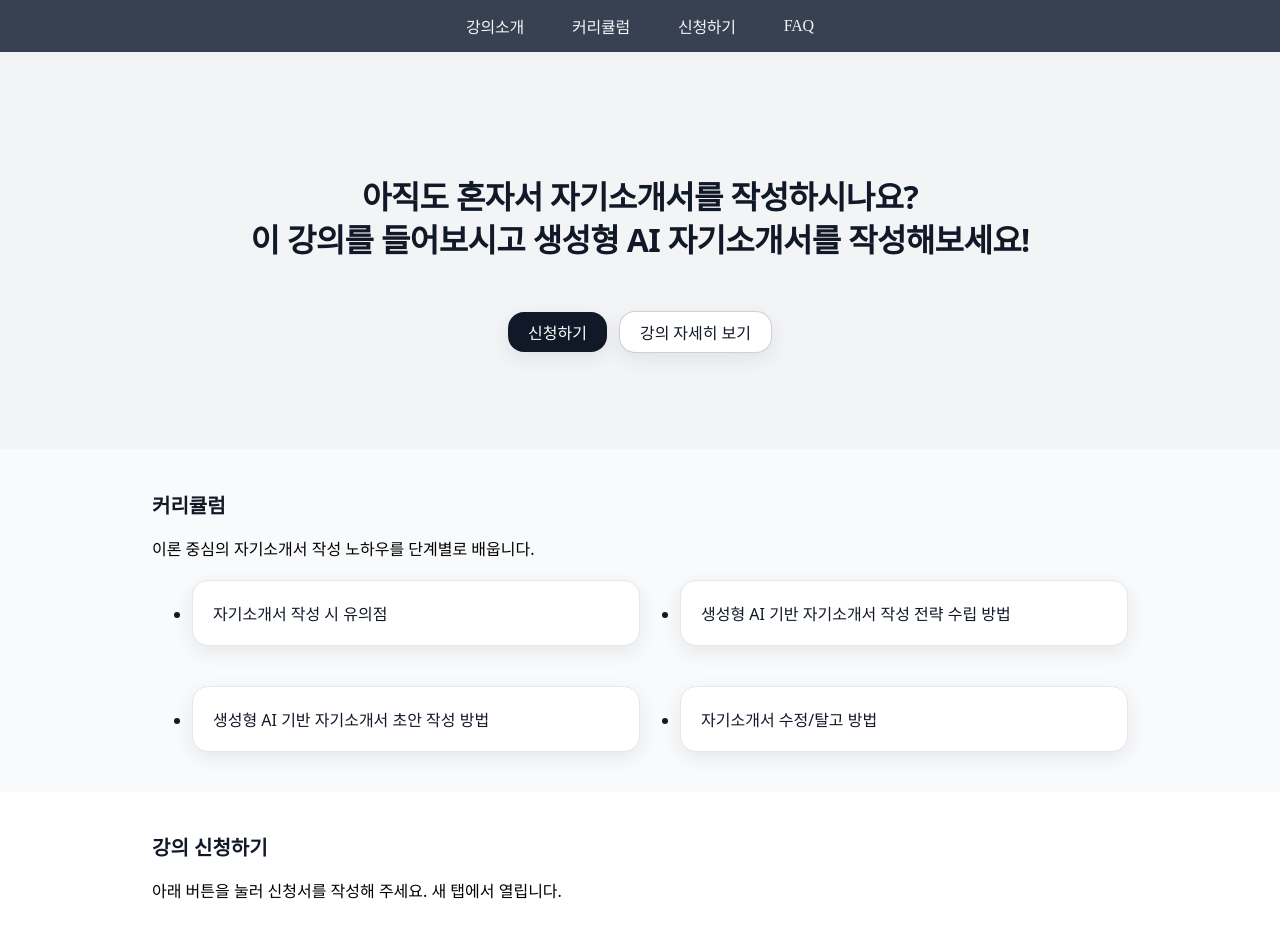
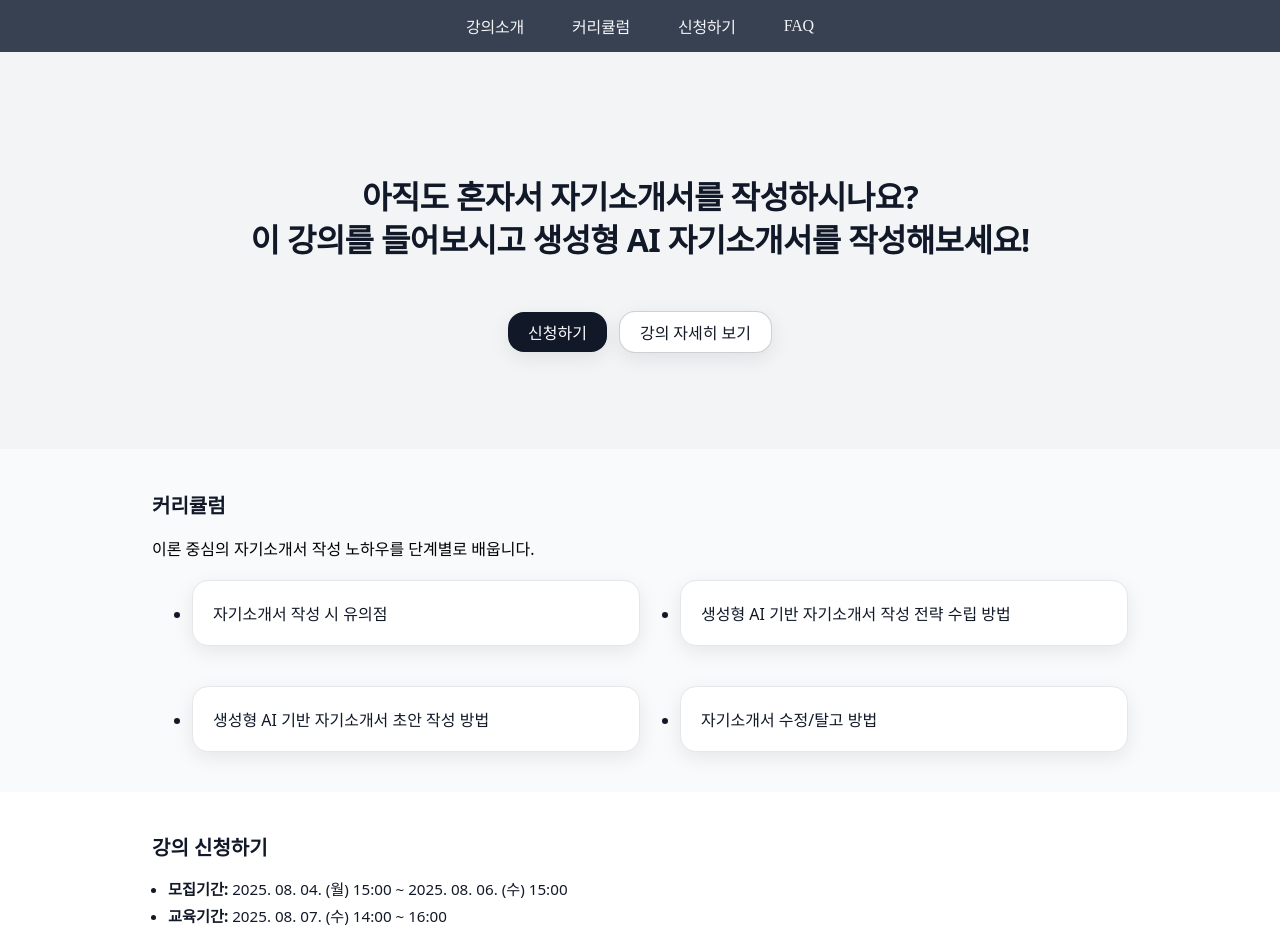
Before and after one commit to sipoon07/harmonium-likelion-v2, a React (Vite) app: page / in a window 1280 px wide. Shown: the top 932 px of the page. Built offline with nearby package versions, Linux system fonts and the light colour scheme; the HTML template or start-up script is replaced by a standard one; a web font is replaced by a local one.

Commit message:
add infoList

```diff
--- a/src/sections/ApplySection.module.css
+++ b/src/sections/ApplySection.module.css
@@ -1,6 +1,22 @@
 .wrap{ background:#fff }
 .inner{ max-width:64rem; margin:0 auto; padding:1.5rem 1.5rem }
 .title{ font-size:1.25rem; font-weight:800 }
+
+.infoList {
+  margin-top: 0.75rem;
+  margin-bottom: 1.5rem;
+  padding-left: 1rem;
+  list-style: disc;
+  color: var(--text);
+}
+.infoList li {
+  margin-bottom: 0.25rem;
+  font-size: 0.95rem;
+  line-height: 1.5;
+}
+.infoList strong {
+  font-weight: 600;
+}
 
 .desc{
   margin-top:.75rem;
--- a/src/sections/ApplySection.tsx
+++ b/src/sections/ApplySection.tsx
@@ -9,6 +9,11 @@ export default function ApplySection() {
     <section id="apply" className={styles.wrap}>
       <div className={styles.inner}>
         <h2 className={styles.title}>강의 신청하기</h2>
+        <ul className={styles.infoList}>
+          <li><strong>모집기간:</strong> 2025. 08. 04. (월) 15:00 ~ 2025. 08. 06. (수) 15:00</li>
+          <li><strong>교육기간:</strong> 2025. 08. 07. (수) 14:00 ~ 16:00</li>
+          <li><strong>교육비:</strong> 무료</li>
+        </ul>
         <p className={styles.desc}>아래 버튼을 눌러 신청서를 작성해 주세요. 새 탭에서 열립니다.</p>
         <a
           href={GOOGLE_FORM_URL}
```
